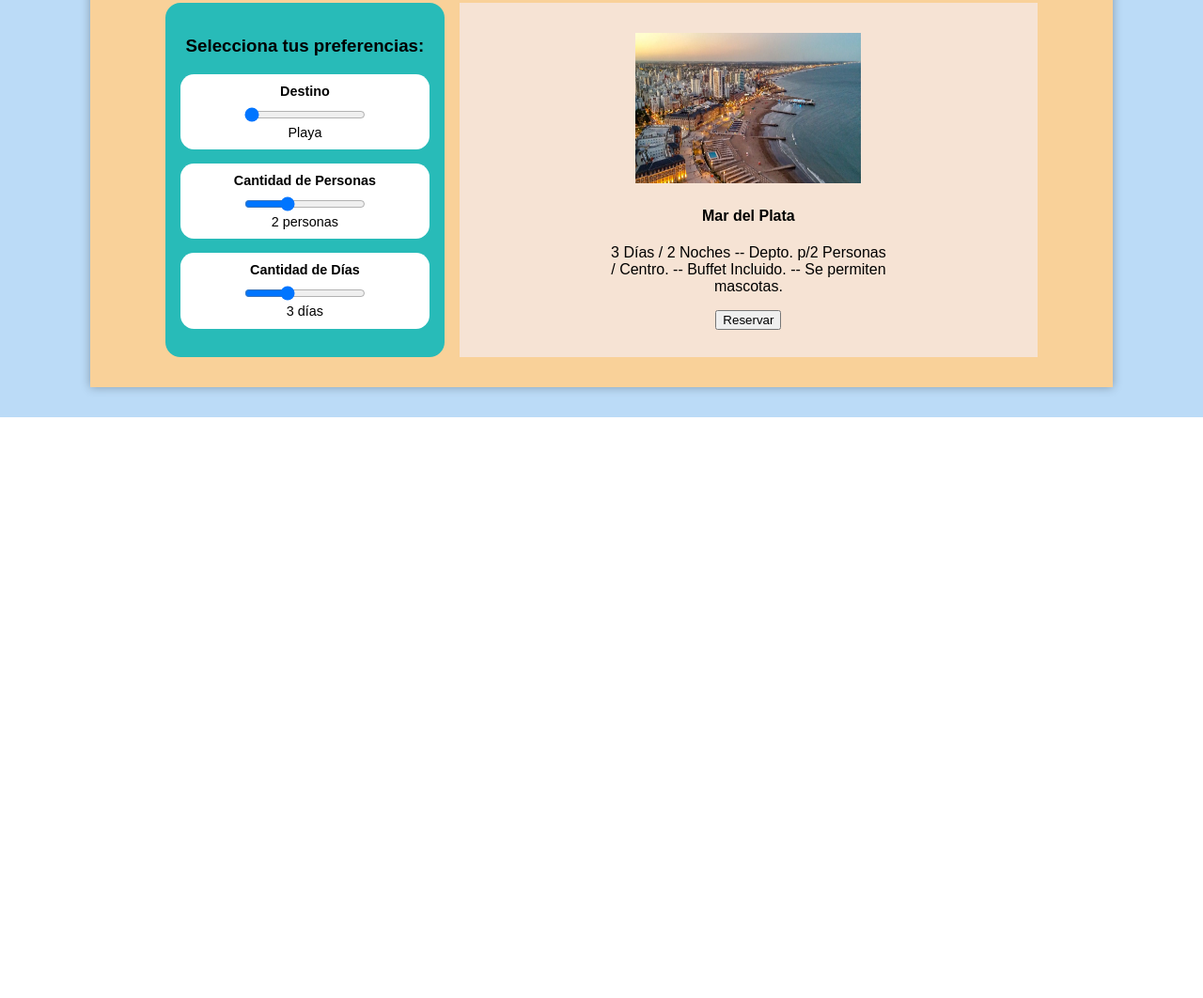
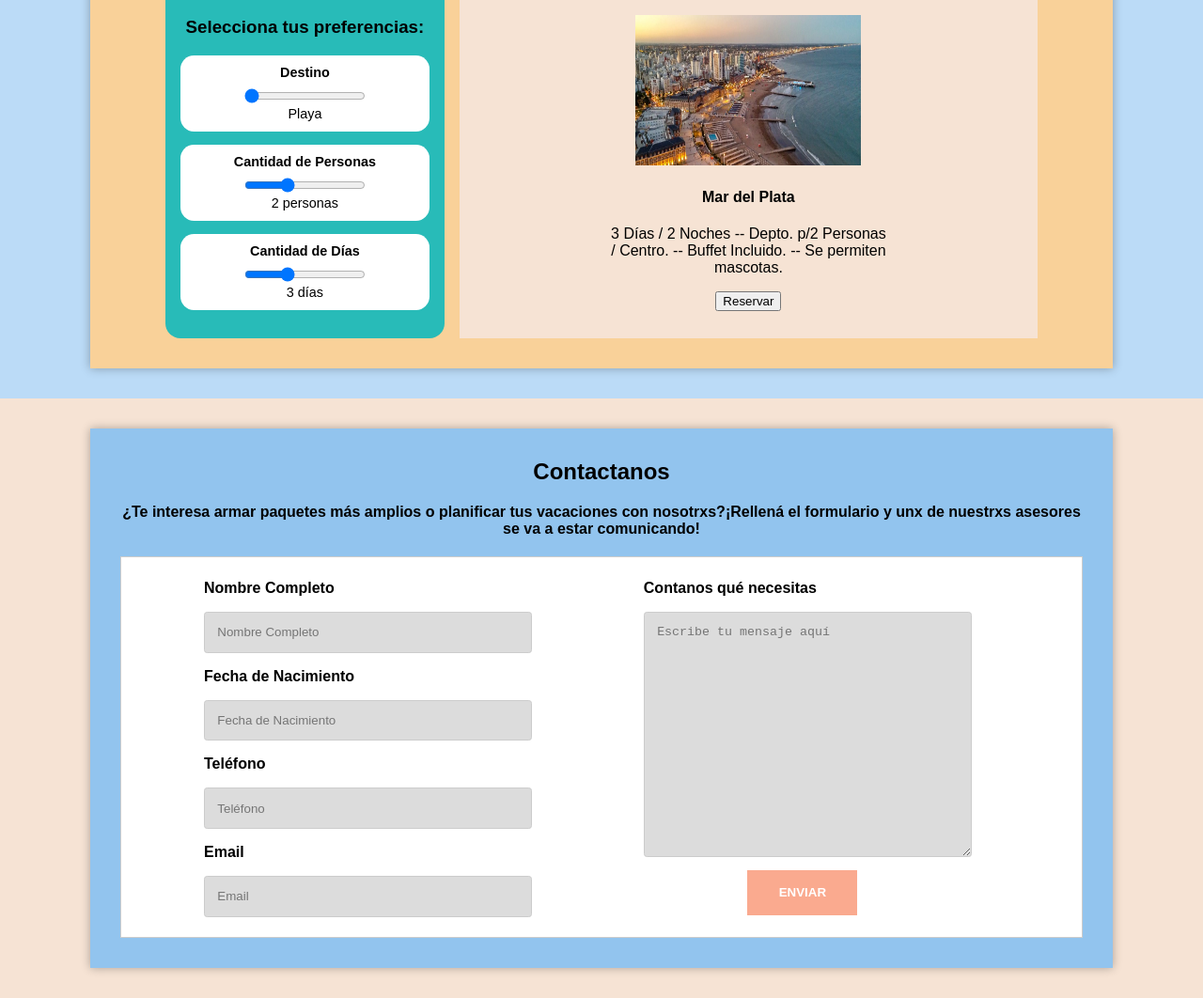
Before and after one commit to Mdiazar22/tuescapadita1, a plain HTML site: page index.html in a window 1280 px wide. Shown: the part 1402-2464 px from the top of the page at 94% size. Before the commit the page ends 1846 px from the top, so only its background shows below. Drawn offline with Linux system fonts and the light colour scheme.

Commit message:
formulario sabri incorporado

```diff
--- a/estilos1.css
+++ b/estilos1.css
@@ -270,6 +270,8 @@ ul li {
 
   .armalo-encabezado {
       text-align: center;
+      margin-top: 0em;
+      font-weight: bold;
     }
 
   .armalo-encabezado h1{
@@ -370,3 +372,89 @@ ul li {
     text-align: center;
     padding: 0 10em;
   }
+/*FIN ARMALO*/
+/*CONTACTANOS*/
+.contactanos-contenedor {
+    background-color: #F6E3D4;
+    display: flex;
+    padding: 2rem 0;
+    width: 100%;
+  }
+
+  .contactanos-contenido {
+    background-color: #92C4EE;
+    justify-content: center;
+    padding: 2em;
+    width: 80%;
+    margin: 0 auto;
+    text-align: center;
+    font-weight: bold;
+    box-shadow: 0 0 0.6rem rgba(0, 0, 0, 0.3);
+  }
+
+  .contactanos-contenido h2 {
+    font-size: 1.5em;
+  }
+
+.contactanos-contenido p{
+    font-size: 1em;
+}
+
+  .form {
+    background-color: #fff;
+    border: .1em solid #ccc;
+    display: flex;
+    justify-content: space-between;
+    margin-top: 1.25em;
+    padding: .5em;
+  }
+
+  .form .left {
+    flex: 1;
+    justify-content: center;
+    margin-right: 0.6em;
+    margin-left: 5em;
+  }
+
+  .form .right {
+    flex: 1;
+  }
+
+  .form input,
+  .form textarea {
+    width: 70%;
+    display: flex;
+    justify-content: center;
+    background-color: gainsboro;
+    padding: 1em;
+    margin-top: 1em;
+    margin-bottom: 1em;
+    border: .1em solid #ccc;
+    border-radius: 0.25em;
+    -webkit-border-radius: 0.25em;
+    -moz-border-radius: 0.25em;
+    -ms-border-radius: 0.25em;
+    -o-border-radius: 0.25em;
+}
+
+  .form button {
+    background-color: #FAAA8F;
+    color: #fff;
+    border: none;
+    padding: 1.25em 2.5em;
+    cursor: pointer;
+    margin-left: -9em;
+    font-weight: bold;
+  }
+
+  .texto-form{
+    text-align: left;
+  }
+
+  .right textarea{
+    height: 60%;
+  }
+
+.encabezado-form{
+    margin-top: 0em;
+}
--- a/index.html
+++ b/index.html
@@ -20,7 +20,7 @@
             <ul>
                 <li><a href="#PLANES">PLANES</a></li>
                 <li><a href="#ARMALO">ARMALO</a></li>
-                <li><a href="#CONTACTO">CONTACTO</a></li>
+                <li><a href="#CONTACTANOS">CONTACTANOS</a></li>
                 <li><a href="#NOSOTRXS">NOSOTRXS</a></li>
                 <li><a href="#">DESTINOS</a></li>
             </ul>
@@ -105,7 +105,7 @@
             </div>
     </section>
     <!--FIN SECCION PLANES (JOAQUIN y MARIEL)-->
-    <!--SECCION ARMALO-->
+    <!--SECCION ARMALO (JOAQUIN)-->
     <section class="armalo-section" id="ARMALO">
         <div class="armalo-contenedor">
         <div class="armalo-header">
@@ -341,7 +341,32 @@
         </div>
       </div>
       </section>
+      <!--FIN SECCION ARMALO (JOAQUIN)-->
+      <!--SECCION CONTACTANOS-->
+      <section class="contactanos-contenedor" id="CONTACTANOS">
+        <div class="contactanos-contenido">
+          <h2 class="encabezado-form">Contactanos</h2>
+          <p class="encabezado-form">¿Te interesa armar paquetes más amplios o planificar tus vacaciones con nosotrxs?¡Rellená el formulario y unx de nuestrxs asesores se va a estar comunicando!</p>
+          <form class="form" action="tu_script_de_procesamiento.php" method="post">
+            <div class="left">
+                <p class="texto-form">Nombre Completo</p>
+              <input type="text" placeholder="Nombre Completo" name="nombre" required>
+              <p class="texto-form">Fecha de Nacimiento</p>
+              <input type="text" placeholder="Fecha de Nacimiento" name="fecha_nacimiento" required>
+              <p class="texto-form">Teléfono</p>
+              <input type="text" placeholder="Teléfono" name="telefono" required>
+              <p class="texto-form">Email</p>
+              <input type="email" placeholder="Email" name="email" required>
+            </div>
+            <div class="right">
+                <p class="texto-form">Contanos qué necesitas</p>
+              <textarea placeholder="Escribe tu mensaje aquí" name="mensaje" rows="4" required></textarea>
+              <button type="submit">ENVIAR</button>
+            </div>
+          </form>
+        </div>
+    </section>
+      <!--FIN SECCION CONTACTANOS-->
       <script src="JS.js"></script>
-    <!--FIN SECCION ARMALO-->
 </body>
 </html>
```
